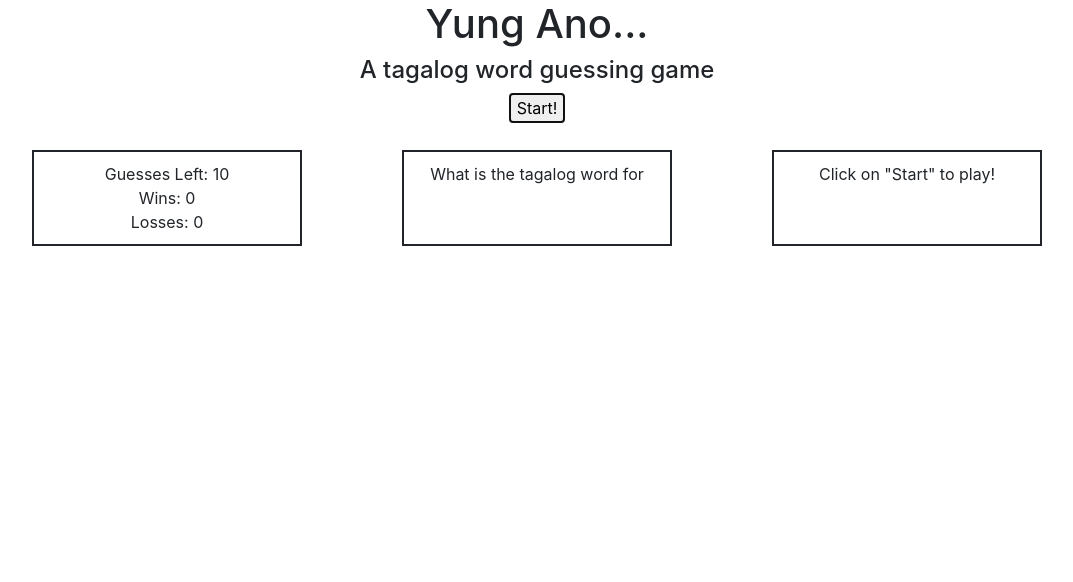
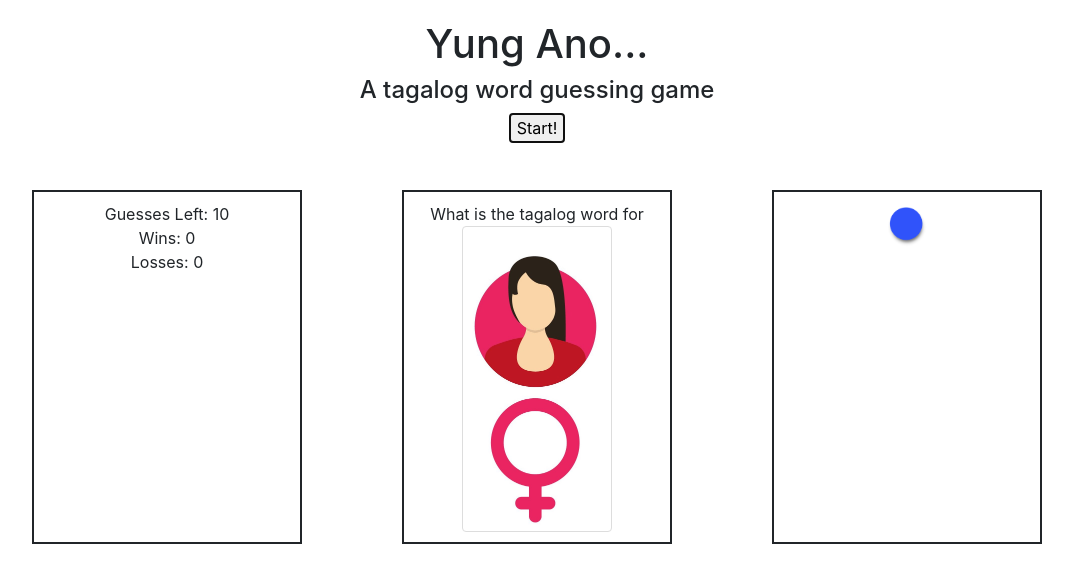
Before and after one commit to FrankeyDee/tagalog-word-guess, a plain HTML site: page index.html in a window 1280 px wide. Both pictures are taken after a click on the button "Start!". Shown: the whole page, without its empty margins (103-1176 px from the left). Drawn offline with nearby package versions, Linux system fonts and the light colour scheme.

Commit message:
randomize image, create array for current random word, more place holders

```diff
--- a/css/stylesheet.css
+++ b/css/stylesheet.css
@@ -1,3 +1,10 @@
+img {
+    border: 1px solid #ddd;
+    border-radius: 4px;
+    padding: 5px;
+    width: 150px;
+}
+
 .container {
     text-align: center;
     align-content: center;
@@ -10,6 +17,7 @@
 }
 
 .title {
+    margin: 20px 0 20px 0;
     height: 100px;
     text-align: center;
 }
@@ -31,3 +39,13 @@
     padding: 10px 20px 10px 20px;
     margin: 50px 50px 50px 50px;
 }
+
+#ran-image {
+    width: 45px;
+    flex-wrap: wrap;
+}
+
+#dot {
+    width: 50px;
+    border: none;
+}
--- a/index.html
+++ b/index.html
@@ -10,13 +10,13 @@
     <link rel="stylesheet" href="css/stylesheet.css">
 
 
-    <title>Hello, world!</title>
+    <title>Yung Ano</title>
   </head>
   <body>
     <div class="title">
         <h1>Yung Ano...</h1>
         <h4>A tagalog word guessing game</h4>
-        <button id="start">Start!</button>
+        <button id="start-button" onclick="startGame()">Start!</button>
     </div>
     <div class="container">
         <p class="scoreboard">
@@ -25,16 +25,68 @@
             <br>Losses: <span id="loss">0</span>
         </p>
 
-        <p class="center-display">What is the tagalog word for
-            <br><span id="picture"></span>
-        </p>
+        <div class="center-display" id="ran-image">
+        </div>
 
-        <p class="play-game"><span id="blanks">Click on "Start" to play!</span></p>
+
+        <p class="play-game"><span id="blanks">Click on "Start!" to play!</span></p>
       </div>
 
 
     <!-- Optional JavaScript -->
     <script>
+        var tagalogWords = ['lalaki', 'babae', 'manok', 'aso', 'isda'];
+        var imagesArray = ['lalaki.jpg', 'babae.jpg', 'manok.jpg', 'aso.jpg', 'isda.jpg'];
+        var guessesLeft = 10;
+        var winScore = 0;
+        var loseScore = 0;
+
+
+        //EVENT: click on start button starts game/resets
+        function startGame() {
+
+            //display random image in #picture
+                var randomIndex = Math.floor(Math.random()*imagesArray.length);
+                var ranImage = imagesArray[randomIndex];
+
+                document.getElementById('ran-image').innerHTML = "What is the tagalog word for <br> <img src='./images/"+ranImage+"' />";
+            //print filename, create array, delete '.jpg'
+                var fileName = ranImage.split('');
+                var length = fileName.length;
+                console.log(fileName)
+                for (var j = length-4; j < length; j++) {
+                    fileName.pop();
+                }
+
+                console.log(fileName)
+            // dot placeholder (temporary)
+                document.getElementById('blanks').innerHTML = "<img id='dot' src='./images/dot.jpg' />"
+
+            //display blanks in .play-game
+                //print name of image
+
+                //show characters as blanks
+            //display user input in .play-game
+                //record and print key-strokes WITHOUT refreshing anything outside of .play-game
+                //if correct {display char}
+                    //if match {playGame}
+                        //else {subtract 1 from guessesLeft}
+                    //if guessesLeft = 0 & all blanks changed to chars {
+                        //+1 to winScore
+                        //refresh image
+                        //refresh blanks
+                        //}else{
+                            //+1 to loseScore
+                            //refresh image
+                            //refresh blanks
+                        //}
+                    }
+            function hideButton() {
+            //hide start button
+            }
+
+
+
 
     </script>
     <!-- jQuery first, then Popper.js, then Bootstrap JS -->
```
Also changed, not shown: images/aso.jpg (added), images/babae.jpg (added), images/dot.jpg (added), images/isda.jpg (added), images/lalaki.jpg (added), images/manok.jpg (added).
